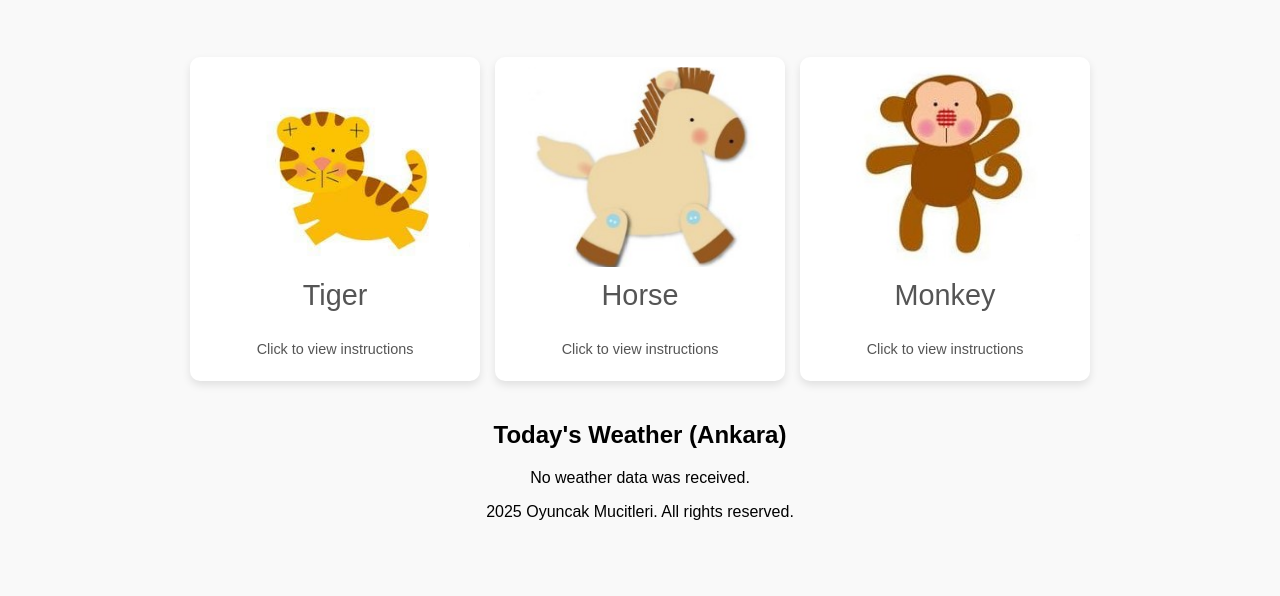
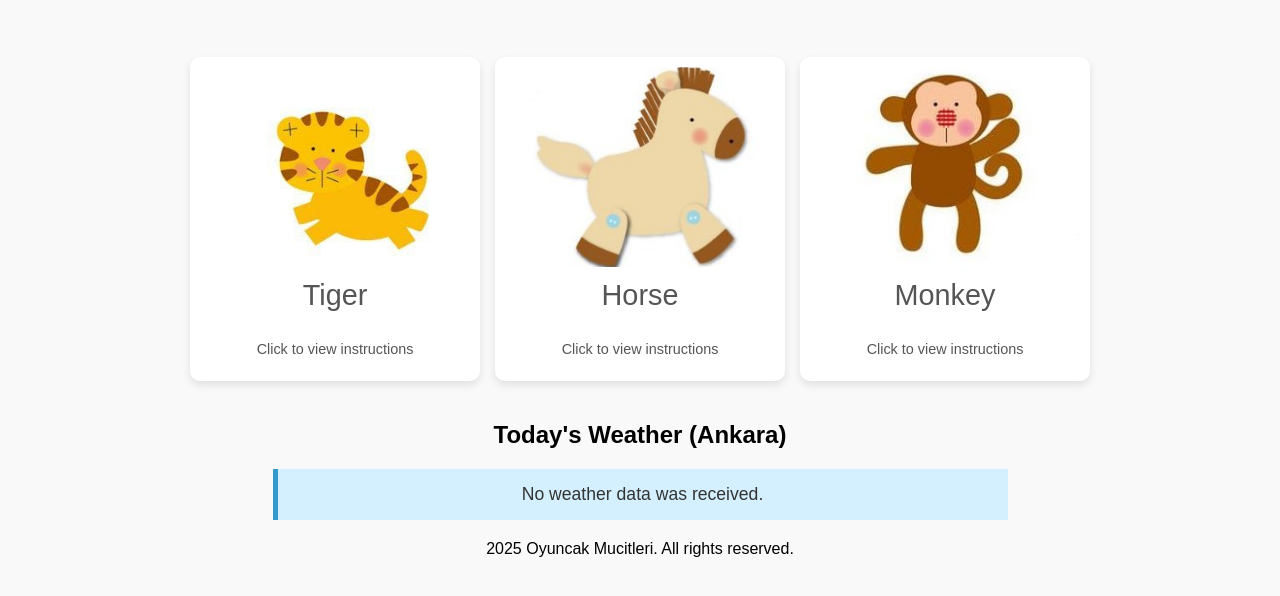
Before and after one commit to Asudedila/Asudedila.github.io, a plain HTML site: page ceng311_project/howto.html in a window 1280 px wide. Shown: the part 190-786 px from the top of the page. Drawn offline with Linux system fonts and the light colour scheme; no server answers.

Commit message:
Update howto.css

```diff
--- a/ceng311_project/style/howto.css
+++ b/ceng311_project/style/howto.css
@@ -125,3 +125,14 @@ body {
     box-shadow: 0 2px 10px rgba(0,0,0,0.1);
     margin-bottom: 20px;
   }
+
+  #weather-box {
+    font-size: 1.1em;
+    font-weight: 500;
+    color: #333;
+    margin: 20px auto;
+    padding: 15px;
+    background: #d4f0ff;
+    border-left: 5px solid #3399cc;
+    max-width: 700px;
+  }
```
